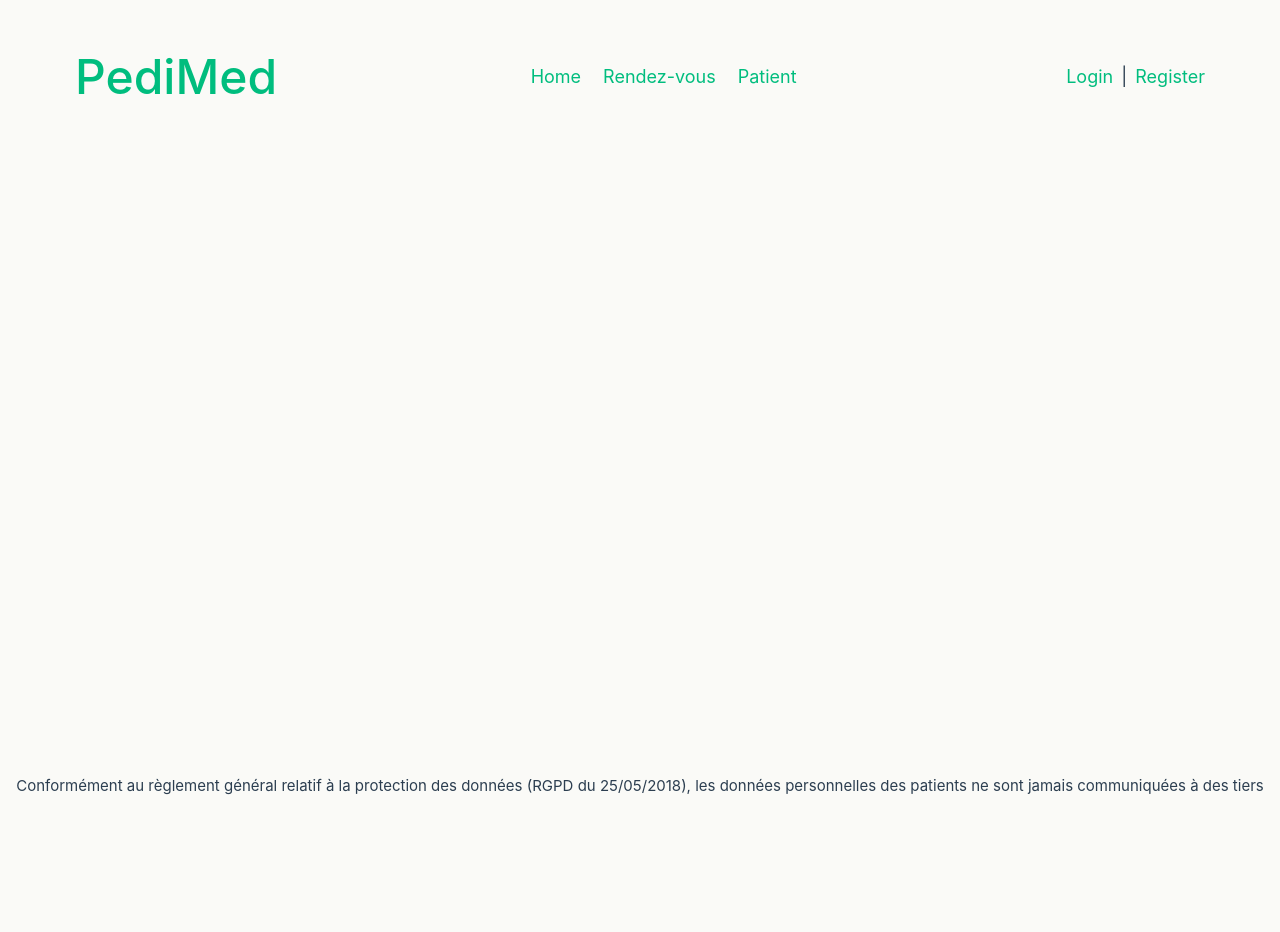
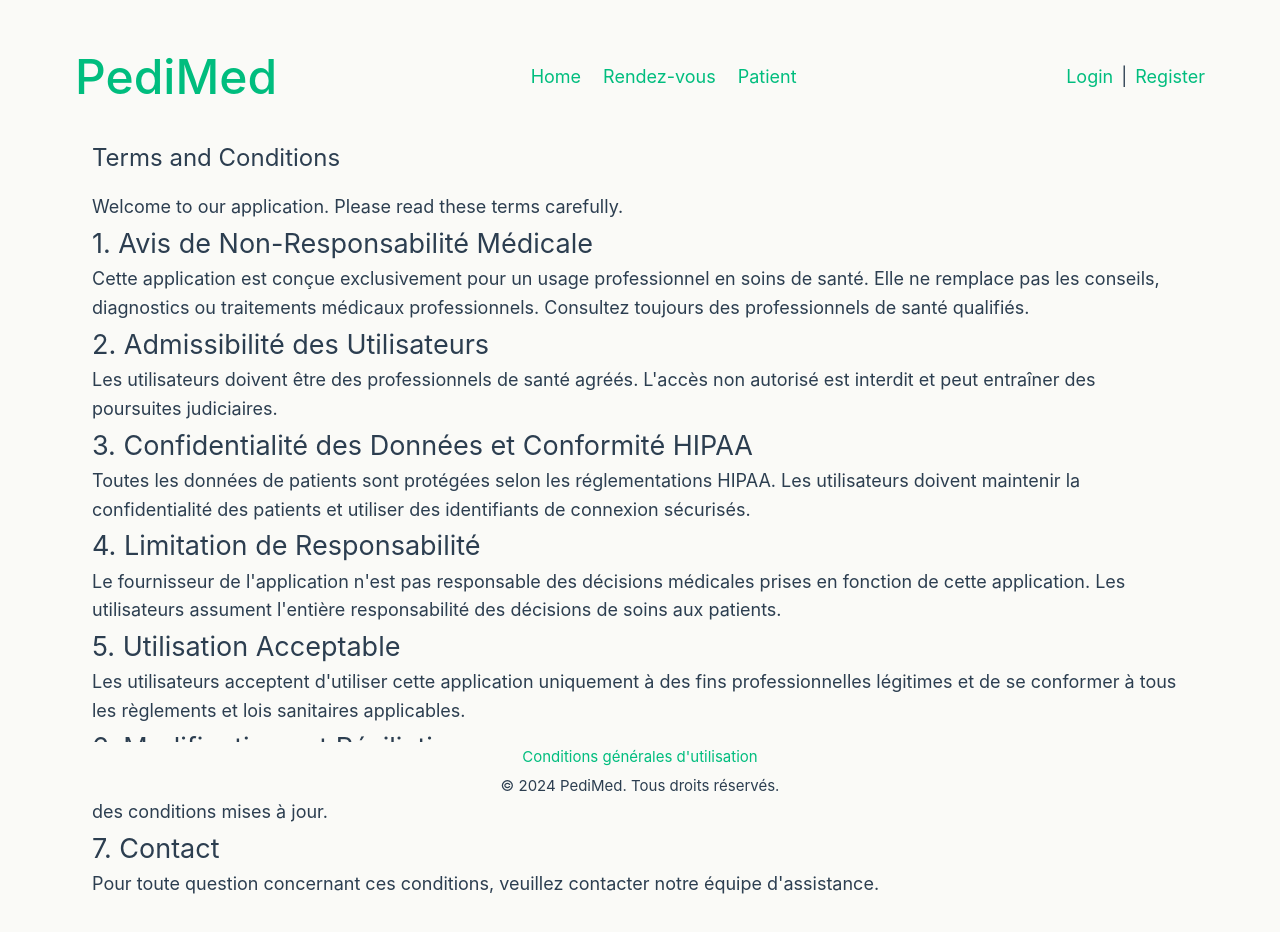
Before and after one commit to LJKhnor/peditrack_vue_2, a Vue app: page /term_and_condition in a window 1280 px wide. Shown: the top 932 px of the page. Before the commit the page ends 800 px from the top, so only its background shows below. Built offline with nearby package versions, Linux system fonts and the light colour scheme.

Commit message:
Term and condition vue

```diff
--- a/src/App.vue
+++ b/src/App.vue
@@ -11,10 +11,14 @@
   </main>
 
   <footer>
-    <small
+    <!-- <small
       >Conformément au règlement général relatif à la protection des données (RGPD du 25/05/2018),
       les données personnelles des patients ne sont jamais communiquées à des tiers</small
-    >
+    > -->
+    <p>
+      <small><a href="/term_and_condition">Conditions générales d'utilisation</a></small>
+    </p>
+    <small>© 2024 PediMed. Tous droits réservés.</small>
   </footer>
 </template>
 
--- a/src/router/index.ts
+++ b/src/router/index.ts
@@ -19,6 +19,11 @@ const router = createRouter({
       path: '/register',
       name: 'register',
       component: () => import('../views/RegisterView.vue')
+    },
+    {
+      path: '/term_and_condition',
+      name: 'term_and_condition',
+      component: () => import('../views/TermAndConditionView.vue')
     },
     {
       path: '/update',
--- /dev/null
+++ b/src/views/TermAndConditionView.vue
@@ -0,0 +1,72 @@
+<template>
+  <div class="terms-and-conditions">
+    <h1>Terms and Conditions</h1>
+    <p>Welcome to our application. Please read these terms carefully.</p>
+    <section class="terms-content">
+      <h2>1. Avis de Non-Responsabilité Médicale</h2>
+      <p>
+        Cette application est conçue exclusivement pour un usage professionnel en soins de santé.
+        Elle ne remplace pas les conseils, diagnostics ou traitements médicaux professionnels.
+        Consultez toujours des professionnels de santé qualifiés.
+      </p>
+
+      <h2>2. Admissibilité des Utilisateurs</h2>
+      <p>
+        Les utilisateurs doivent être des professionnels de santé agréés. L'accès non autorisé est
+        interdit et peut entraîner des poursuites judiciaires.
+      </p>
+
+      <h2>3. Confidentialité des Données et Conformité HIPAA</h2>
+      <p>
+        Toutes les données de patients sont protégées selon les réglementations HIPAA. Les
+        utilisateurs doivent maintenir la confidentialité des patients et utiliser des identifiants
+        de connexion sécurisés.
+      </p>
+
+      <h2>4. Limitation de Responsabilité</h2>
+      <p>
+        Le fournisseur de l'application n'est pas responsable des décisions médicales prises en
+        fonction de cette application. Les utilisateurs assument l'entière responsabilité des
+        décisions de soins aux patients.
+      </p>
+
+      <h2>5. Utilisation Acceptable</h2>
+      <p>
+        Les utilisateurs acceptent d'utiliser cette application uniquement à des fins
+        professionnelles légitimes et de se conformer à tous les règlements et lois sanitaires
+        applicables.
+      </p>
+
+      <h2>6. Modifications et Résiliation</h2>
+      <p>
+        Nous nous réservons le droit de modifier ou de résilier le service avec préavis.
+        L'utilisation continue constitue une acceptation des conditions mises à jour.
+      </p>
+
+      <h2>7. Contact</h2>
+      <p>
+        Pour toute question concernant ces conditions, veuillez contacter notre équipe d'assistance.
+      </p>
+    </section>
+  </div>
+</template>
+
+<script>
+export default {
+  name: 'TermAndConditionView',
+  data() {
+    return {}
+  }
+}
+</script>
+
+<style scoped>
+.terms-and-conditions {
+  padding: 20px;
+}
+
+h1 {
+  font-size: 24px;
+  margin-bottom: 16px;
+}
+</style>
```
